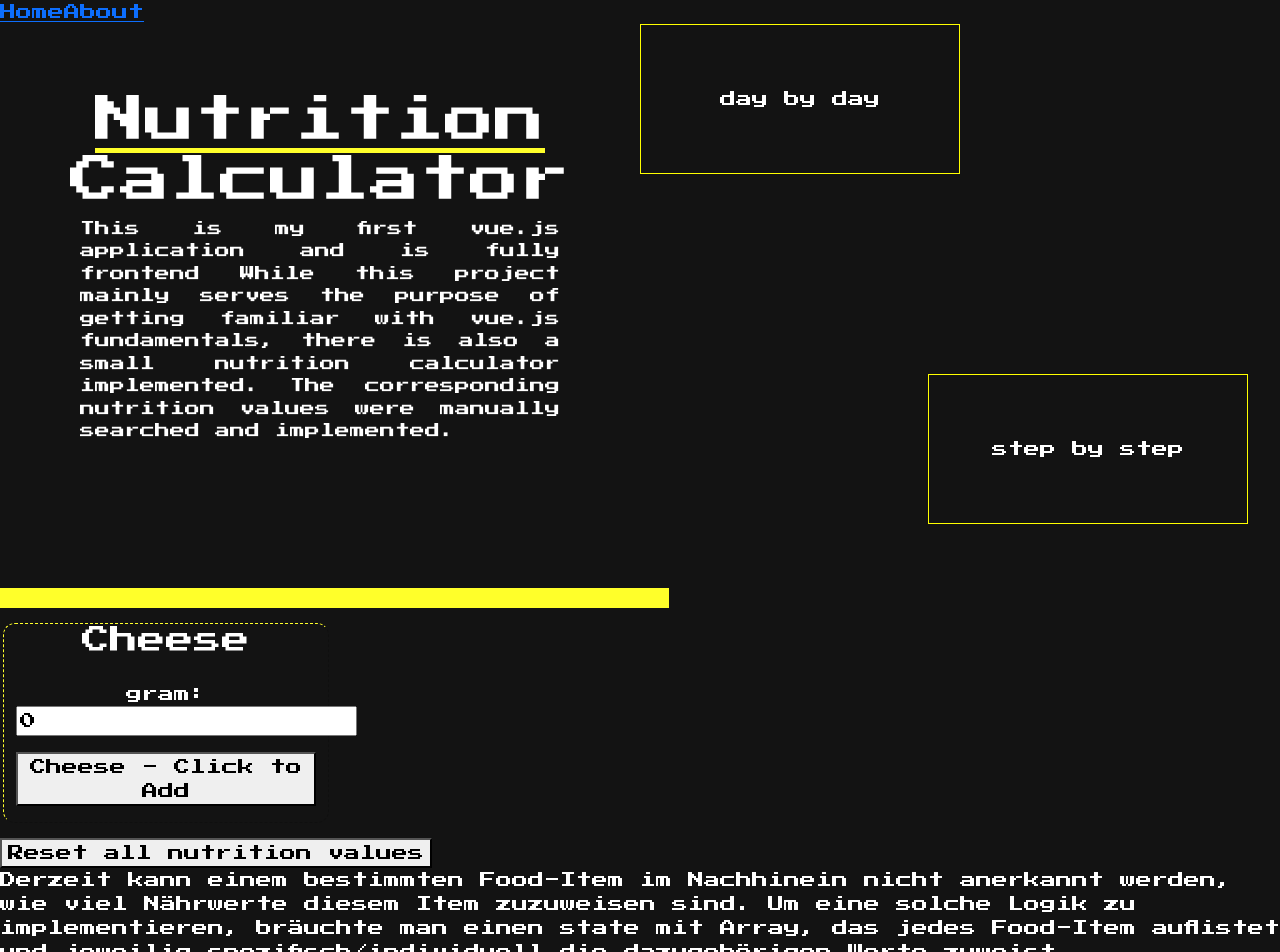
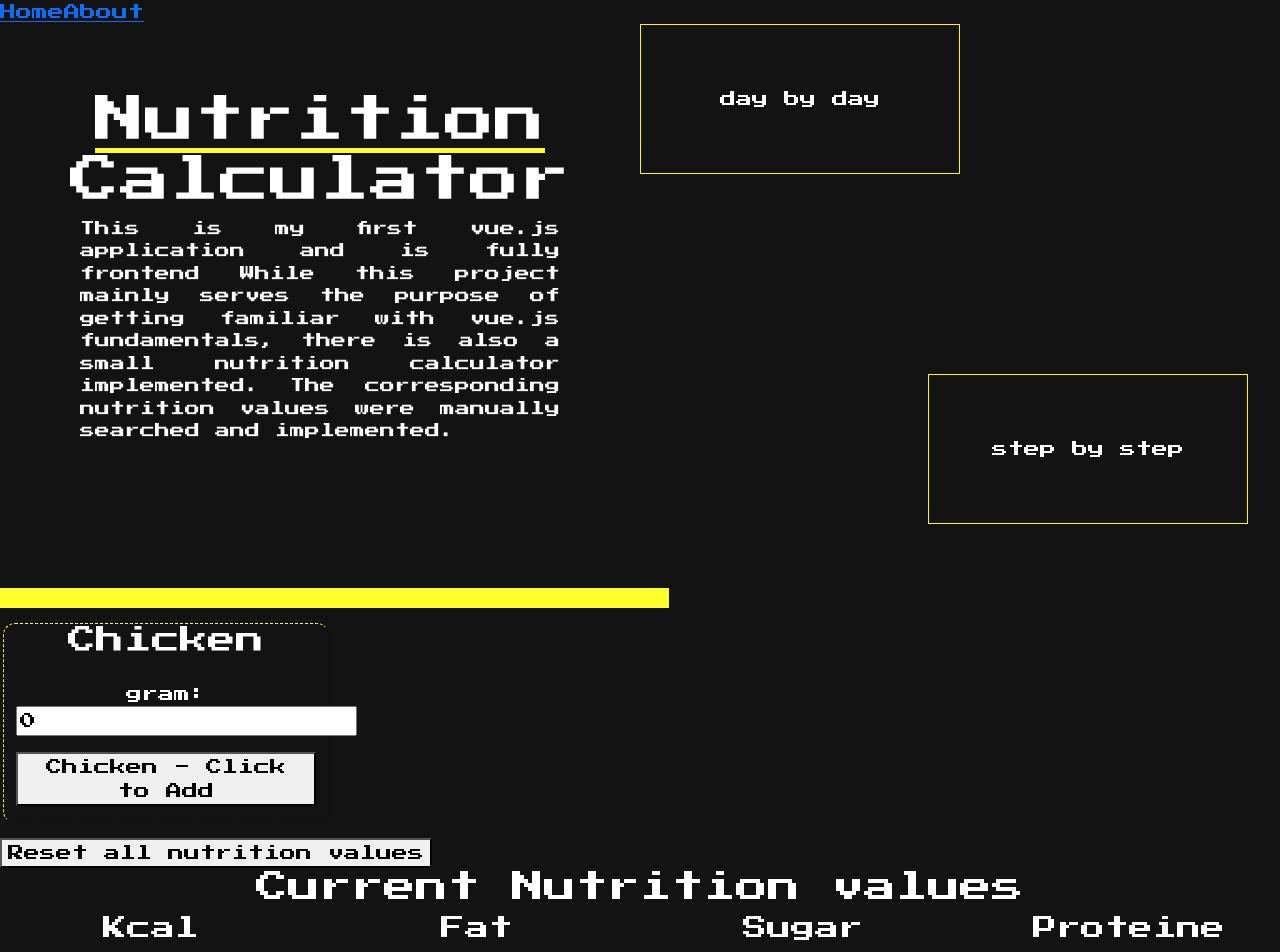
Before and after one commit to Matthes-Baer/NutritionCalculator, a Vue app: page / in a window 1280 px wide. Shown: the top 952 px of the page. Built offline with nearby package versions, Linux system fonts and the light colour scheme.

Commit message:
fix: fixed the nutrition results which length was too long

```diff
--- a/src/components/nutrition/NutritionOverview.vue
+++ b/src/components/nutrition/NutritionOverview.vue
@@ -35,7 +35,7 @@ export default {
   <button @click="nutritionStore.resetNutritionValues()">
     Reset all nutrition values
   </button>
-
+  <!--
   <div>
     Derzeit kann einem bestimmten Food-Item im Nachhinein nicht anerkannt
     werden, wie viel Nährwerte diesem Item zuzuweisen sind. Um eine solche Logik
@@ -44,6 +44,6 @@ export default {
     zuweist
     <h3>Es sollte von Kommazahlen abgewichen werden.</h3>
     <h3>Card-Design erstellen (background colors)</h3>
-  </div>
+  </div> -->
   <NutritionResult />
 </template>
--- a/src/components/nutrition/NutritionResult.vue
+++ b/src/components/nutrition/NutritionResult.vue
@@ -15,19 +15,43 @@ export default {
     <h2 class="col-md-12">Current Nutrition values</h2>
     <div class="col-md-3">
       <h4>Kcal</h4>
-      <p>{{ nutritionStore.currentNutrtion.kcal }}</p>
+      <p>
+        {{
+          nutritionStore.currentNutrtion.kcal.toString().length > 3
+            ? +nutritionStore.currentNutrtion.kcal.toFixed(2)
+            : nutritionStore.currentNutrtion.kcal
+        }}
+      </p>
     </div>
     <div class="col-md-3">
       <h4>Fat</h4>
-      <p>{{ nutritionStore.currentNutrtion.fat }}</p>
+      <p>
+        {{
+          nutritionStore.currentNutrtion.fat.toString().length > 3
+            ? +nutritionStore.currentNutrtion.fat.toFixed(2)
+            : nutritionStore.currentNutrtion.fat
+        }}
+      </p>
     </div>
     <div class="col-md-3">
       <h4>Sugar</h4>
-      <p>{{ nutritionStore.currentNutrtion.sugar }}</p>
+      <p>
+        {{
+          nutritionStore.currentNutrtion.carbs.toString().length > 3
+            ? +nutritionStore.currentNutrtion.carbs.toFixed(2)
+            : nutritionStore.currentNutrtion.carbs
+        }}
+      </p>
     </div>
     <div class="col-md-3">
       <h4>Proteine</h4>
-      <p>{{ nutritionStore.currentNutrtion.proteine }}</p>
+      <p>
+        {{
+          nutritionStore.currentNutrtion.protein.toString().length > 3
+            ? +nutritionStore.currentNutrtion.protein.toFixed(2)
+            : nutritionStore.currentNutrtion.protein
+        }}
+      </p>
     </div>
     <div class="col-md-12">
       <h4>Included food items</h4>
--- a/src/components/nutrition/SingleItem.vue
+++ b/src/components/nutrition/SingleItem.vue
@@ -16,8 +16,8 @@ export default {
     addToCurrentNutrition: function (
       kcal: number,
       fat: number,
-      sugar: number,
-      proteine: number,
+      carbs: number,
+      protein: number,
       name: string
     ) {
       if (!this.amount) {
@@ -25,10 +25,14 @@ export default {
         return;
       }
 
-      nutritionStore.currentNutrtion.kcal += kcal;
-      nutritionStore.currentNutrtion.fat += fat;
-      nutritionStore.currentNutrtion.sugar += sugar;
-      nutritionStore.currentNutrtion.proteine += proteine;
+      nutritionStore.currentNutrtion.kcal +=
+        kcal.toString().length > 3 ? +kcal.toFixed(2) : kcal;
+      nutritionStore.currentNutrtion.fat +=
+        fat.toString().length > 3 ? +fat.toFixed(2) : fat;
+      nutritionStore.currentNutrtion.carbs +=
+        carbs.toString().length > 3 ? +carbs.toFixed(2) : carbs;
+      nutritionStore.currentNutrtion.protein +=
+        protein.toString().length > 3 ? +protein.toFixed(2) : protein;
 
       this.amount = 0;
 
@@ -55,10 +59,10 @@ export default {
         class="add-button mx-auto mb-3"
         @click="
           addToCurrentNutrition(
-            product.values.kcal * amount,
-            product.values.fat * amount,
-            product.values.sugar * amount,
-            product.values.proteine * amount,
+            (product.values.kcal / 100) * amount,
+            (product.values.fat / 100) * amount,
+            (product.values.carbs / 100) * amount,
+            (product.values.protein / 100) * amount,
             product.name
           )
         "
--- a/src/data/items.ts
+++ b/src/data/items.ts
@@ -1,14 +1,11 @@
-const DATA: {
-  id: number;
-  name: string;
-  icon: string;
-  values: { kcal: number; fat: number; sugar: number; proteine: number };
-}[] = [
+import type { nutritionData } from "@/utils/interfaces-types";
+
+const DATA: nutritionData[] = [
   {
     id: 1,
-    name: "Cheese",
-    icon: "https://www.cheeselinks.com.au/wp-content/uploads/2017/09/Dollarphotoclub_53674521.jpg",
-    values: { kcal: 2, fat: 0.2, sugar: 0.01, proteine: 0.15 },
+    name: "Chicken",
+    values: { kcal: 190, fat: 7.4, carbs: 0, protein: 28.9 },
+    info: "No skin",
   },
 ];
 
--- a/src/store/store.ts
+++ b/src/store/store.ts
@@ -4,13 +4,13 @@ import items from "../data/items";
 export const nutritionStore = reactive({
   // Can be put in the store or as a variable in the respective component.
   itemsData: items,
-  currentNutrtion: { kcal: 0, sugar: 0, fat: 0, proteine: 0, items: [""] },
+  currentNutrtion: { kcal: 0, carbs: 0, fat: 0, protein: 0, items: [""] },
   resetNutritionValues: function () {
     this.currentNutrtion = {
       kcal: 0,
-      sugar: 0,
+      carbs: 0,
       fat: 0,
-      proteine: 0,
+      protein: 0,
       items: [""],
     };
   },
--- /dev/null
+++ b/src/utils/interfaces-types.ts
@@ -0,0 +1,6 @@
+export interface nutritionData {
+  id: number;
+  name: string;
+  values: { kcal: number; fat: number; carbs: number; protein: number };
+  info: string;
+}
```
Also changed, not shown: src/components/ui/CustomButton.vue (added).
